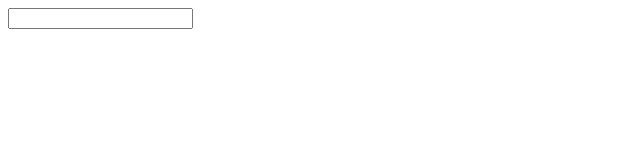
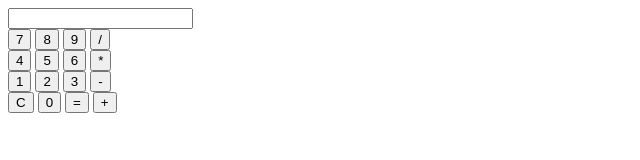
Before and after one commit to Jed2020/desenvolvimento-de-aplica-es-, a plain HTML site: page index.html in a window 1280 px wide. Shown: the whole page, without its empty margins (0-640 px from the left). Drawn offline with Linux system fonts and the light colour scheme.

Commit message:
Update index.html

```diff
--- a/index.html
+++ b/index.html
@@ -9,6 +9,31 @@
     <form action="calc">
         <div id="calculadora">
             <input type="text" name="visor" id="visor">
+            </div>
+            <div id="primeira">
+                <input type="button" value="7" class="botao borda" onclick="botao(value)">
+                <input type="button" value="8" class="botao borda" onclick="botao(value)">
+                <input type="button" value="9" class="botao borda" onclick="botao(value)">
+                <input type="button" value="/" class="botao borda" onclick="botao(value)">
+            </div>
+            <div id="segunda">
+                <input type="button" value="4" class="botao borda" onclick="botao(value)">
+                <input type="button" value="5" class="botao borda" onclick="botao(value)">
+                <input type="button" value="6" class="botao borda" onclick="botao(value)">
+                <input type="button" value="*" class="botao borda" onclick="botao(value)">
+            </div>
+            <div id="terceira">
+                <input type="button" value="1" class="botao borda" onclick="botao(value)">
+                <input type="button" value="2" class="botao borda" onclick="botao(value)">
+                <input type="button" value="3" class="botao borda" onclick="botao(value)">
+                <input type="button" value="-" class="botao borda" onclick="botao(value)">
+            </div>
+            <div id="quarta">
+                <input type="button" value="C" class="botao borda" onclick="reseta()">
+                <input type="button" value="0" class="botao borda" onclick="botao(value)">
+                <input type="button" value="=" class="botao borda" onclick="calcula()">
+                <input type="button" value="+" class="botao borda" onclick="botao(value)">
+            <div>
         </div>
     </form>
 </body>
```
